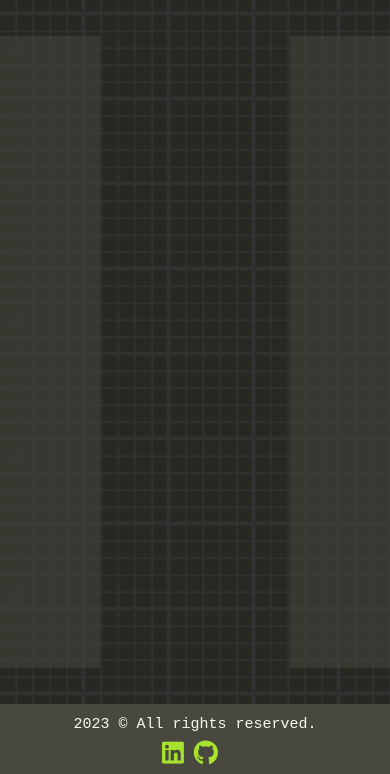
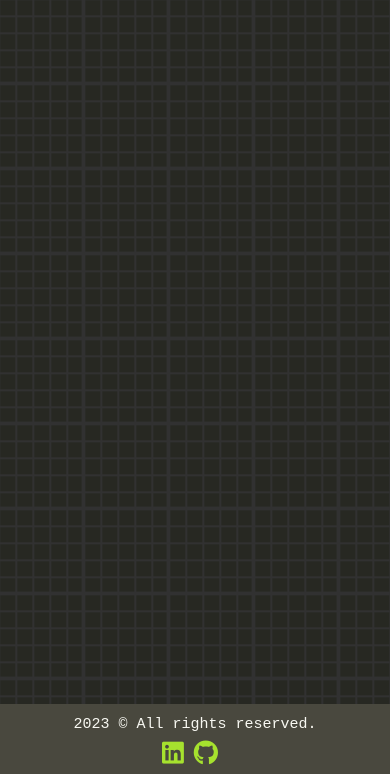
Before and after one commit to lexmihaylov/lexmihaylov.github.io, a Node project: template views/post.hbs in a window 390 px wide. Shown: the part 70-844 px from the top of the page. Run offline with Node 20 templates, Linux system fonts and the light colour scheme; the template is opened without the code that fills it, so the values that code supplies are empty; some libraries are stand-ins or nearby versions.

Commit message:
fixed performance issues caused by background attachment on mobile devices

```diff
--- a/public/styles/main.css
+++ b/public/styles/main.css
@@ -99,31 +99,6 @@ main {
     min-height: calc(100vh - 2*70px);
     backdrop-filter: opacity(0);
     background-blend-mode: lighten;
-    background-attachment: fixed;
-}
-
-main::before {
-    content: ' ';
-    position: absolute;
-    background-color: var(--secondary-background-color);
-    top: 36px;
-    bottom: 36px;
-    left: 0;
-    width: 100px;
-    z-index: -1;
-    opacity: .5;
-}
-
-main::after {
-    content: ' ';
-    position: absolute;
-    background-color: var(--secondary-background-color);
-    bottom: 36px;
-    top: 36px;
-    right: 0;
-    width: 100px;
-    z-index: -1;
-    opacity: .5;
 }
 
 footer {
```
